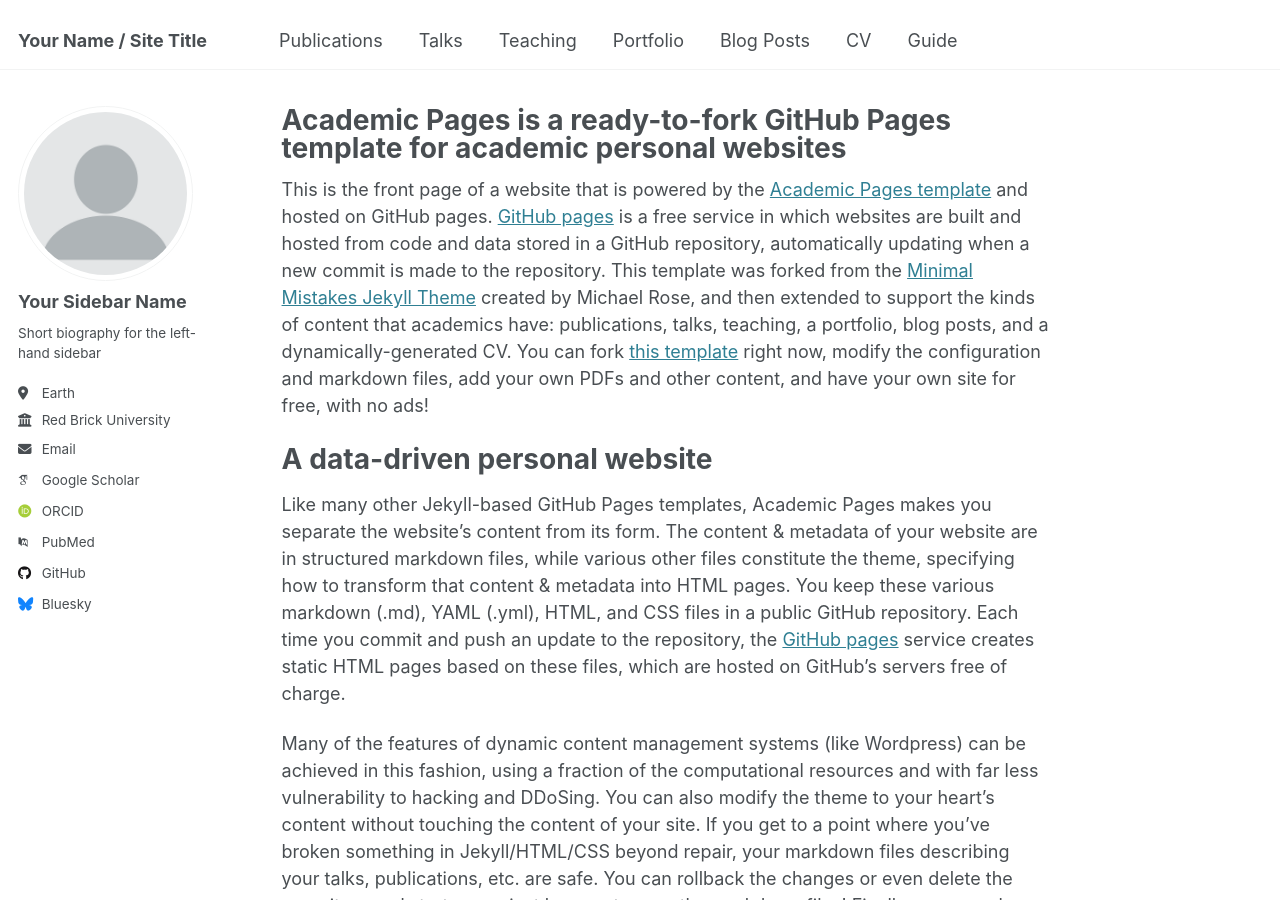
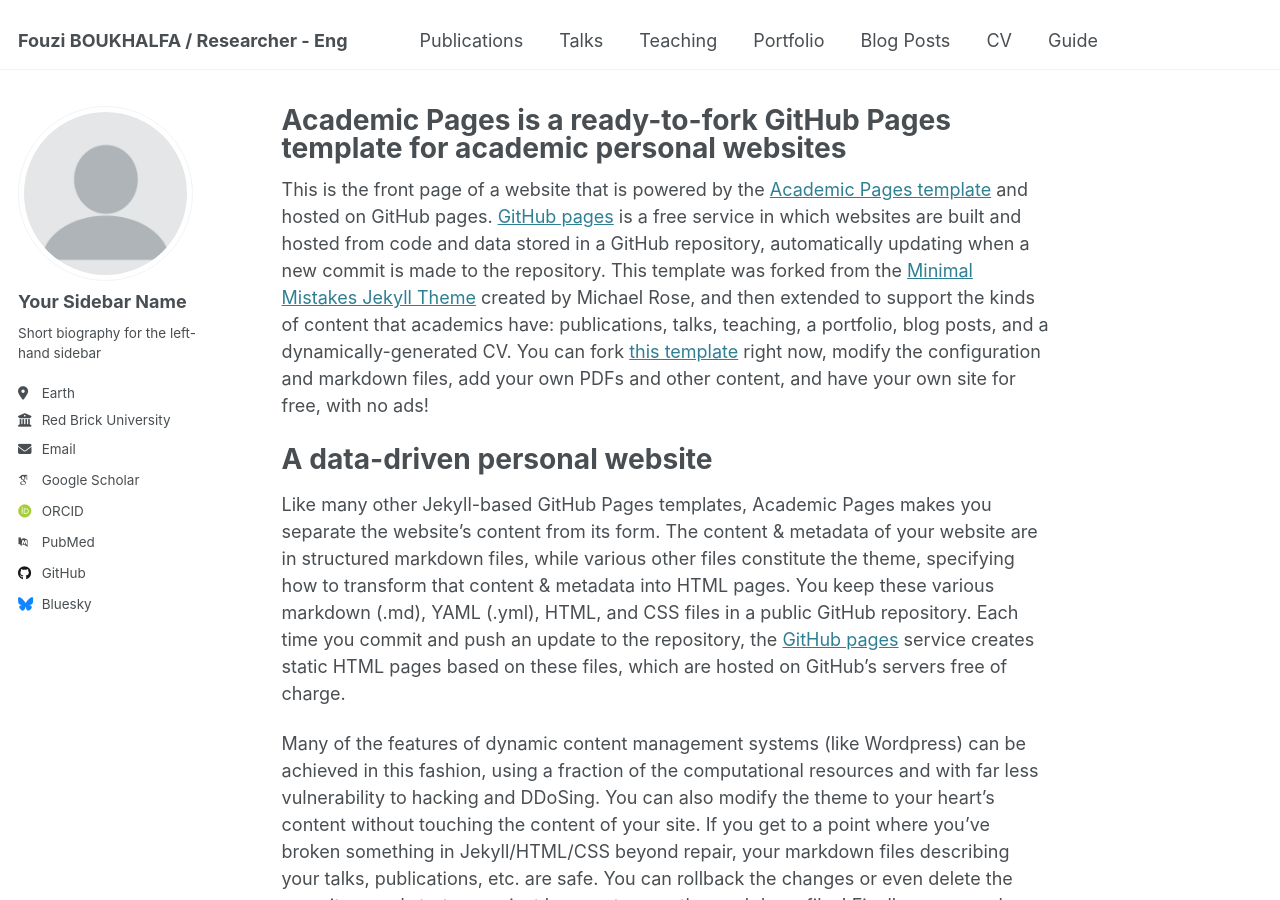
Before and after one commit to FBoukhalfa/FBoukhalfa.github.io, a Jekyll site: the page built from _pages/about.md, in a window 1280 px wide and 900 px high. Built offline with Jekyll 4.4.1, drawn with Linux system fonts in a browser that asks for light colours; some web fonts are replaced.

Commit message:
Update _config.yml

```diff
--- a/_config.yml
+++ b/_config.yml
@@ -9,7 +9,7 @@
 # Basic Site Settings
 locale                   : "en-US"
 site_theme               : "default"
-title                    : "Your Name / Site Title"
+title                    : "Fouzi BOUKHALFA / Researcher - Eng"
 title_separator          : "-"
 name                     : &name "Your Name"
 description              : &description "personal description"
```
